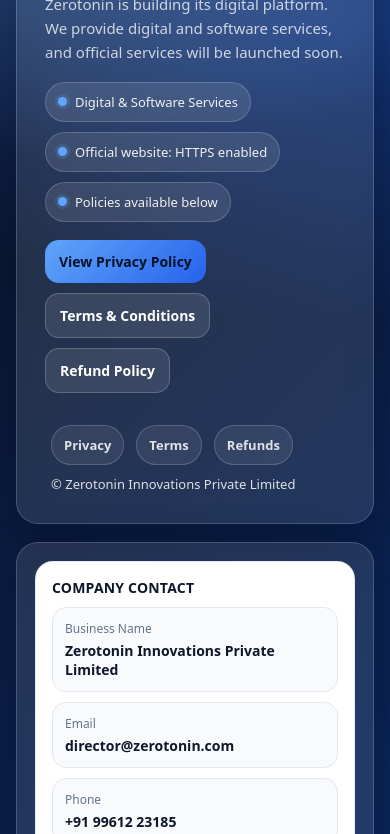
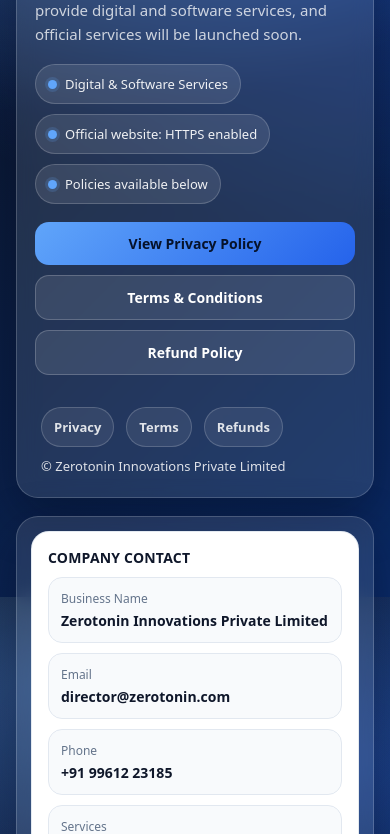
Before and after one commit to Zerotonin-Innovations/zerotonin.com, a plain HTML site: page index.html in a window 390 px wide. Shown: the part 247-1081 px from the top of the page. Drawn offline with Linux system fonts and the light colour scheme.

Commit message:
Update index.html

```diff
--- a/index.html
+++ b/index.html
@@ -1,4 +1,4 @@
-<!DOCTYPE html>
+<!doctype html>
 <html lang="en">
 <head>
   <meta charset="UTF-8" />
@@ -19,7 +19,10 @@
       --shadow: 0 18px 50px rgba(2,6,23,.35);
       --radius: 22px;
     }
-    *{box-sizing:border-box}
+
+    *{ box-sizing:border-box; }
+    html, body { height:100%; }
+
     body{
       margin:0;
       font-family: ui-sans-serif, system-ui, -apple-system, Segoe UI, Roboto, Arial, "Noto Sans", "Helvetica Neue", sans-serif;
@@ -30,30 +33,55 @@
         linear-gradient(135deg, var(--bg1), var(--bg2));
       min-height:100vh;
     }
-    a{color:inherit; text-decoration:none}
-    a:hover{opacity:.9}
 
-    .wrap{max-width: 1080px; margin: 0 auto; padding: 34px 16px 60px;}
+    a{ color:inherit; text-decoration:none; }
+    a:hover{ opacity:.92; }
+    a:focus-visible{
+      outline: 3px solid rgba(96,165,250,.85);
+      outline-offset: 3px;
+      border-radius: 12px;
+    }
+
+    .wrap{
+      max-width: 1080px;
+      margin: 0 auto;
+      padding: 34px 16px 60px;
+    }
+
     .topbar{
-      display:flex; align-items:center; justify-content:space-between; gap:12px;
+      display:flex;
+      align-items:center;
+      justify-content:space-between;
+      gap:12px;
       margin-bottom: 26px;
     }
+
     .brand{
-      display:flex; align-items:center; gap:12px;
+      display:flex;
+      align-items:center;
+      gap:12px;
       font-weight:800;
       letter-spacing:.2px;
     }
+
     .logo{
-      width:44px; height:44px; border-radius:14px;
+      width:44px;
+      height:44px;
+      border-radius:14px;
       background: linear-gradient(135deg, #60a5fa, #2563eb);
       box-shadow: 0 12px 30px rgba(37,99,235,.35);
       position:relative;
       flex:0 0 auto;
     }
+
     .logo:after{
-      content:""; position:absolute; inset:12px;
-      border-radius:12px; background: rgba(255,255,255,.25);
+      content:"";
+      position:absolute;
+      inset:12px;
+      border-radius:12px;
+      background: rgba(255,255,255,.25);
     }
+
     .brand small{
       display:block;
       font-weight:600;
@@ -68,21 +96,29 @@
       gap:18px;
       align-items:stretch;
     }
+
+    /* Panel with fallback when blur is unsupported */
     .panel{
       background: rgba(255,255,255,.10);
       border: 1px solid rgba(255,255,255,.18);
       border-radius: var(--radius);
       box-shadow: var(--shadow);
-      backdrop-filter: blur(10px);
       overflow:hidden;
     }
-    .heroLeft{padding: 30px 28px;}
+
+    @supports (backdrop-filter: blur(10px)) {
+      .panel{ backdrop-filter: blur(10px); }
+    }
+
+    .heroLeft{ padding: 30px 28px; }
+
     h1{
       margin:0 0 10px;
       font-size: 38px;
       letter-spacing:-.4px;
       line-height:1.15;
     }
+
     .sub{
       margin:0 0 18px;
       opacity:.9;
@@ -92,35 +128,65 @@
       max-width: 55ch;
     }
 
-    .badges{display:flex; flex-wrap:wrap; gap:10px; margin: 16px 0 18px;}
+    .badges{
+      display:flex;
+      flex-wrap:wrap;
+      gap:10px;
+      margin: 16px 0 18px;
+    }
+
     .badge{
-      display:inline-flex; align-items:center; gap:8px;
+      display:inline-flex;
+      align-items:center;
+      gap:8px;
       padding: 10px 12px;
       border-radius: 999px;
       background: rgba(255,255,255,.10);
       border:1px solid rgba(255,255,255,.18);
       font-size: 13px;
       color: rgba(255,255,255,.92);
+      white-space: nowrap;
     }
-    .dot{width:9px; height:9px; border-radius:999px; background: #60a5fa; box-shadow: 0 0 0 3px rgba(96,165,250,.18);}
 
-    .ctaRow{display:flex; flex-wrap:wrap; gap:10px; margin-top: 14px;}
+    .dot{
+      width:9px;
+      height:9px;
+      border-radius:999px;
+      background: #60a5fa;
+      box-shadow: 0 0 0 3px rgba(96,165,250,.18);
+      flex:0 0 auto;
+    }
+
+    .ctaRow{
+      display:flex;
+      flex-wrap:wrap;
+      gap:10px;
+      margin-top: 14px;
+    }
+
     .btn{
-      display:inline-flex; align-items:center; justify-content:center;
+      display:inline-flex;
+      align-items:center;
+      justify-content:center;
       padding: 12px 14px;
       border-radius: 14px;
       font-weight:800;
       font-size: 14px;
       border:1px solid rgba(255,255,255,.20);
       background: rgba(255,255,255,.10);
+      transition: transform .06s ease, opacity .06s ease;
     }
+
+    .btn:hover{ transform: translateY(-1px); }
+
     .btnPrimary{
       background: linear-gradient(135deg, #60a5fa, #2563eb);
       border: 0;
       color:#06122a;
     }
 
-    .heroRight{padding: 18px;}
+    .heroRight{ padding: 18px; }
+
     .card{
       background:#fff;
       color: var(--text);
@@ -128,6 +194,7 @@
       border:1px solid rgba(226,232,240,.9);
       padding: 16px;
     }
+
     .card h2{
       margin:0 0 10px;
       font-size: 14px;
@@ -135,19 +202,31 @@
       text-transform: uppercase;
       color:#0f172a;
     }
+
     .grid{
       display:grid;
       grid-template-columns: 1fr;
       gap:10px;
     }
+
     .row{
       border: 1px solid var(--border);
       border-radius: 14px;
       padding: 12px 12px;
       background: #f8fafc;
     }
-    .label{font-size:12px; color: var(--muted); margin-bottom:4px;}
-    .value{font-weight:800; font-size:14px; color:#0f172a;}
+
+    .label{
+      font-size:12px;
+      color: var(--muted);
+      margin-bottom:4px;
+    }
+
+    .value{
+      font-weight:800;
+      font-size:14px;
+      color:#0f172a;
+    }
 
     .note{
       margin-top: 12px;
@@ -170,7 +249,13 @@
       color: rgba(255,255,255,.85);
       font-size: 13px;
     }
-    .links{display:flex; gap:12px; flex-wrap:wrap;}
+
+    .links{
+      display:flex;
+      gap:12px;
+      flex-wrap:wrap;
+    }
+
     .links a{
       padding: 10px 12px;
       border-radius: 999px;
@@ -180,8 +265,15 @@
     }
 
     @media (max-width: 900px){
-      .hero{grid-template-columns: 1fr; }
-      h1{font-size: 32px;}
+      .hero{ grid-template-columns: 1fr; }
+      h1{ font-size: 32px; }
+    }
+
+    @media (max-width: 520px){
+      .heroLeft{ padding: 22px 18px; }
+      .heroRight{ padding: 14px; }
+      h1{ font-size: 28px; }
+      .btn{ width: 100%; }
     }
   </style>
 </head>
@@ -205,14 +297,14 @@
         </p>
 
         <div class="badges">
-          <span class="badge"><span class="dot"></span> Digital & Software Services</span>
-          <span class="badge"><span class="dot"></span> Official website: HTTPS enabled</span>
-          <span class="badge"><span class="dot"></span> Policies available below</span>
+          <span class="badge"><span class="dot" aria-hidden="true"></span> Digital &amp; Software Services</span>
+          <span class="badge"><span class="dot" aria-hidden="true"></span> Official website: HTTPS enabled</span>
+          <span class="badge"><span class="dot" aria-hidden="true"></span> Policies available below</span>
         </div>
 
         <div class="ctaRow">
           <a class="btn btnPrimary" href="privacy-policy.html">View Privacy Policy</a>
-          <a class="btn" href="terms-and-conditions.html">Terms & Conditions</a>
+          <a class="btn" href="terms-and-conditions.html">Terms &amp; Conditions</a>
           <a class="btn" href="refund-policy.html">Refund Policy</a>
         </div>
 
@@ -244,7 +336,7 @@
             </div>
             <div class="row">
               <div class="label">Services</div>
-              <div class="value">Digital & Software Services</div>
+              <div class="value">Digital &amp; Software Services</div>
             </div>
           </div>
 
```
